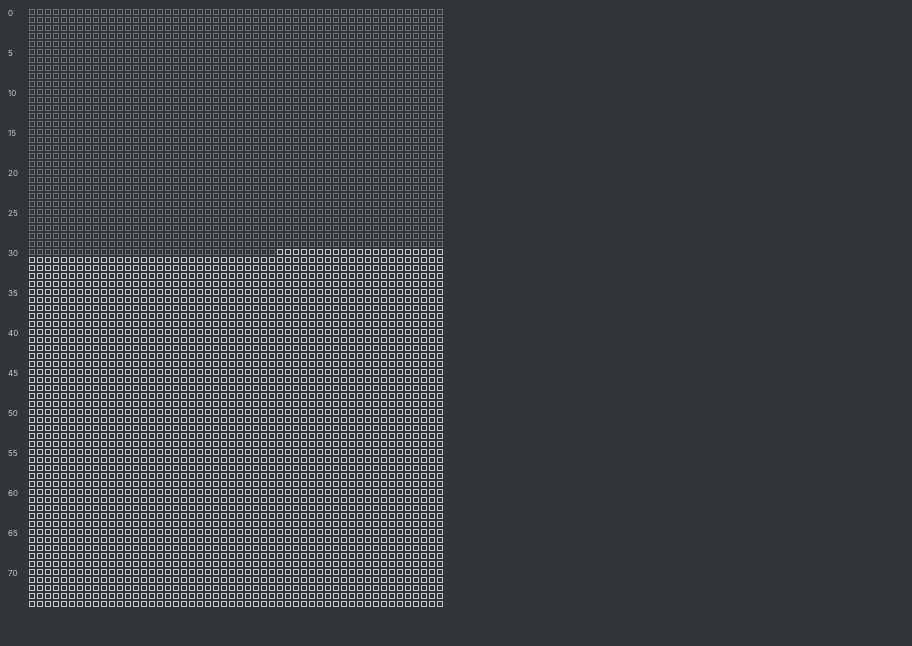
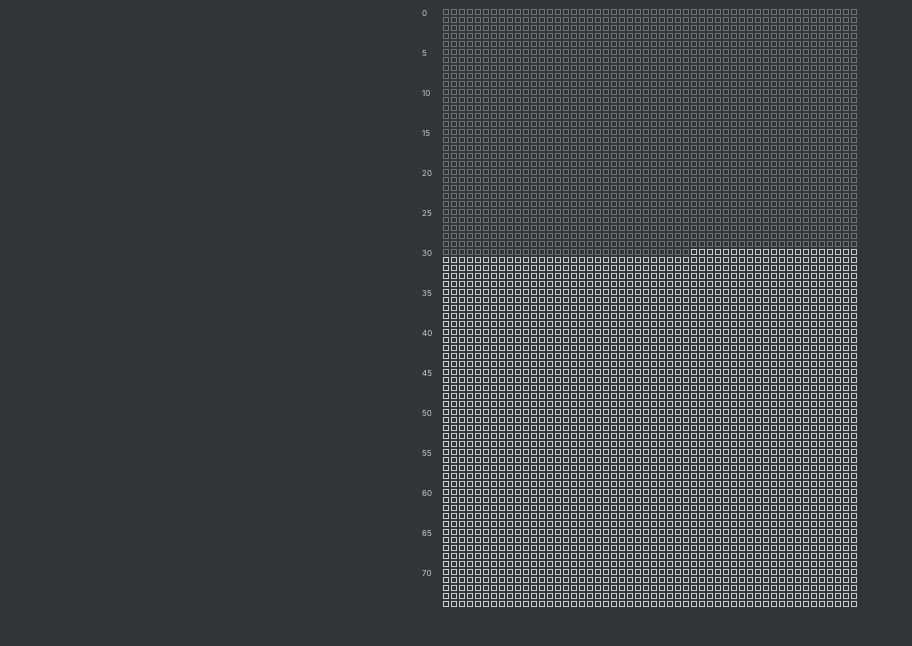
Before and after one commit to frantic/weeks-of-life, a website built with Parcel: page index.html in a window 1280 px wide. Shown: the whole page, without its empty margins (0-912 px from the left). Built offline with nearby package versions, Linux system fonts and the light colour scheme.

Commit message:
Align center

```diff
--- a/styles.css
+++ b/styles.css
@@ -5,8 +5,9 @@ body {
 }
 
 .calendar {
-  margin: 0px auto;
-  /* width: 400px; */
+  display: flex;
+  flex-direction: column;
+  align-items: center;
 }
 
 .year {
```
